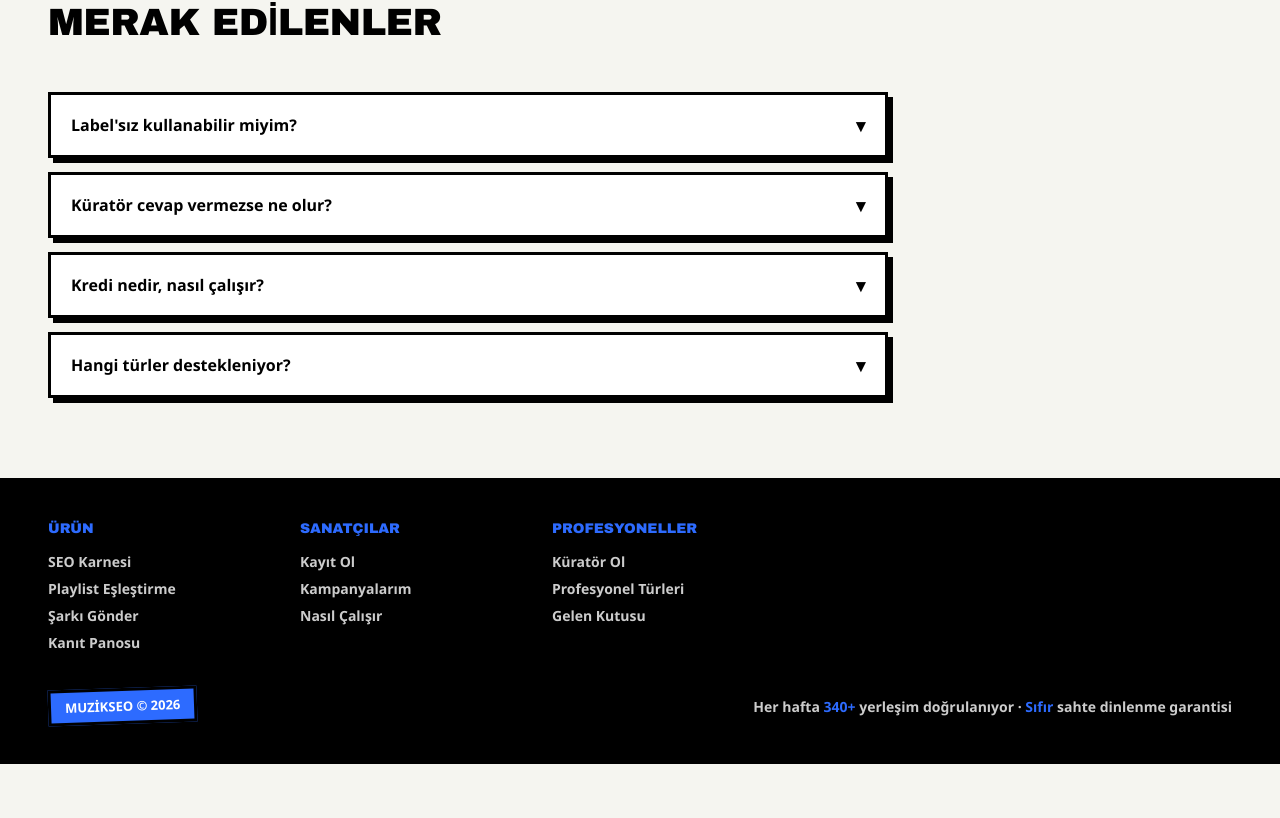
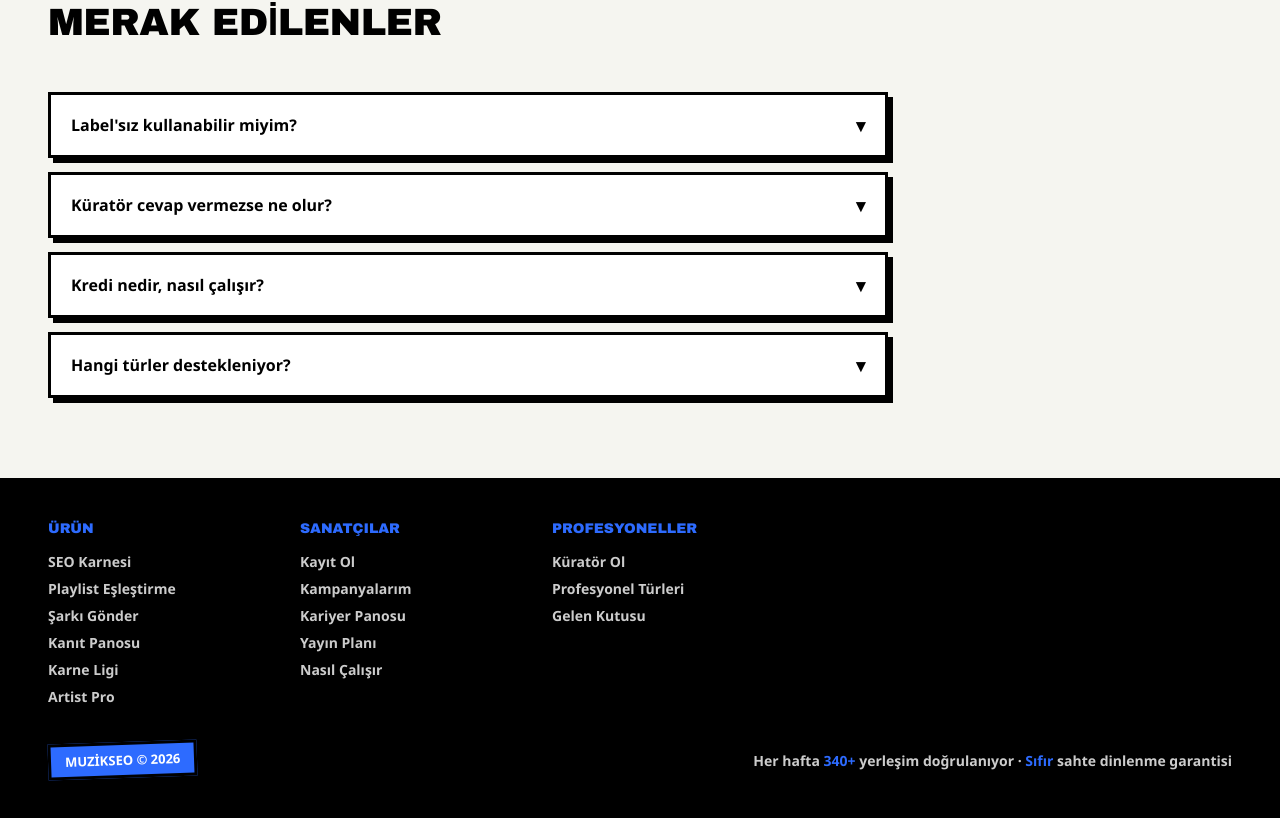
Before and after one commit to seyhancanyakan/musical-seo, a Next.js app in the folder web/: page / in a window 1280 px wide. Shown: the part 2261-3079 px from the top of the page. Before the commit the page ends 3025 px from the top, so only its background shows below. Built offline with nearby package versions, Linux system fonts and the light colour scheme.

Commit message:
feat(web): ana sayfa menusu + footer'a yeni ozellik linkleri (panel/takvim/lig/pro)

```diff
--- a/web/app/page.tsx
+++ b/web/app/page.tsx
@@ -27,6 +27,18 @@ export default function HomePage() {
                 </Link>
                 <Link href="/gonder" className={styles.dropdownLink}>
                   🎵 Şarkını Şimdi Gönder
+                </Link>
+                <Link href="/panel" className={styles.dropdownLink}>
+                  📊 A&amp;R Kariyer Panosu
+                </Link>
+                <Link href="/takvim" className={styles.dropdownLink}>
+                  🗓️ Yayın Planı
+                </Link>
+                <Link href="/lig" className={styles.dropdownLink}>
+                  🏆 Karne Ligi
+                </Link>
+                <Link href="/pro" className={styles.dropdownLink}>
+                  ⭐ Artist Pro
                 </Link>
               </div>
             </div>
@@ -219,11 +231,15 @@ export default function HomePage() {
             <Link href="/playlistler">Playlist Eşleştirme</Link>
             <Link href="/gonder">Şarkı Gönder</Link>
             <Link href="/kanit">Kanıt Panosu</Link>
+            <Link href="/lig">Karne Ligi</Link>
+            <Link href="/pro">Artist Pro</Link>
           </div>
           <div className={styles.footerCol}>
             <h4>Sanatçılar</h4>
             <Link href="/giris">Kayıt Ol</Link>
             <Link href="/kampanyalar">Kampanyalarım</Link>
+            <Link href="/panel">Kariyer Panosu</Link>
+            <Link href="/takvim">Yayın Planı</Link>
             <a href="#nasil-calisir">Nasıl Çalışır</a>
           </div>
           <div className={styles.footerCol}>
```
